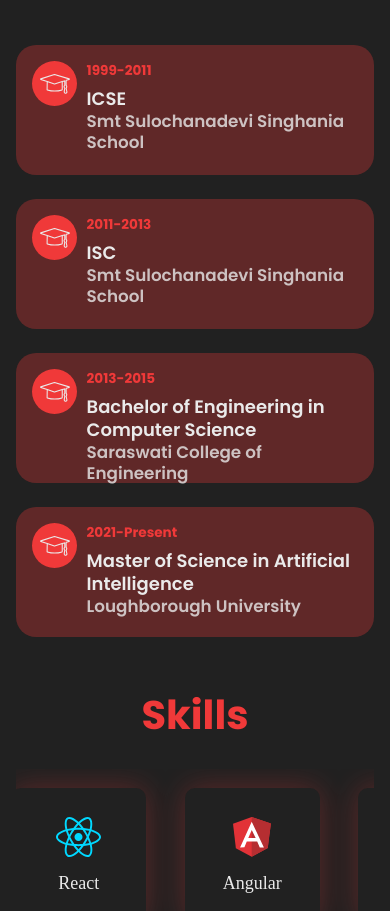
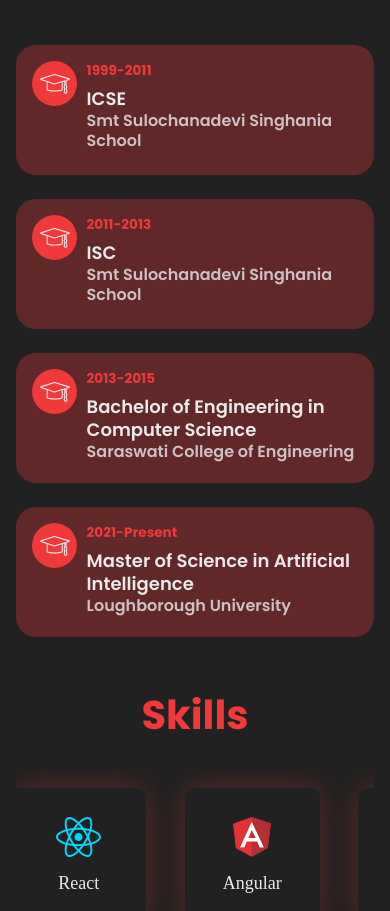
Before and after one commit to bhaveshjoshisuperheronot/developer-portfolio, a React (Create React App) app: page / in a window 390 px wide. Shown: the part 1751-2662 px from the top of the page. Built offline with nearby package versions, Linux system fonts and the light colour scheme; a web font is replaced by a local one.

Commit message:
issue fix

```diff
--- a/src/components/Education/Education.css
+++ b/src/components/Education/Education.css
@@ -152,7 +152,7 @@
     }
 
     .education-details > h5 {
-        font-size: 1.05rem;
+        font-size: 1rem;
         line-height: 126%;
     }
 }
```
